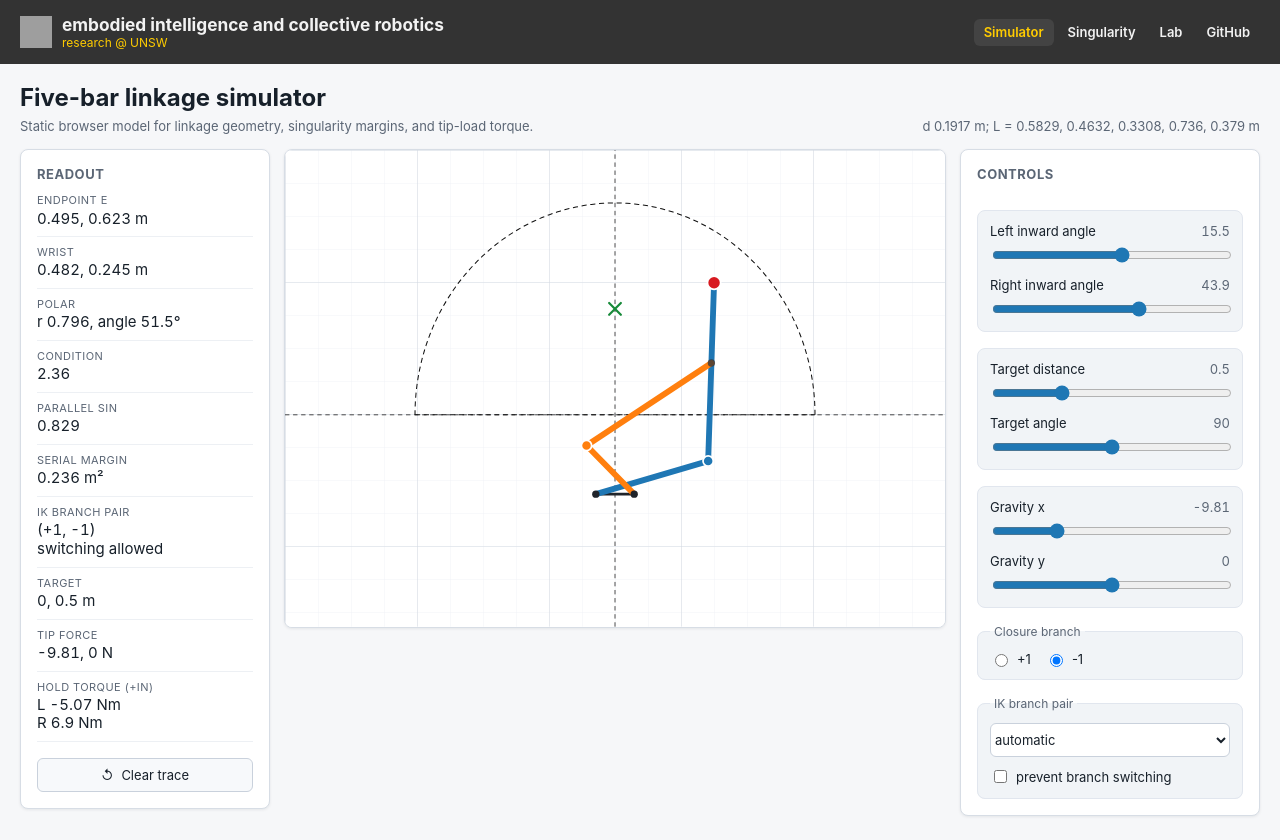
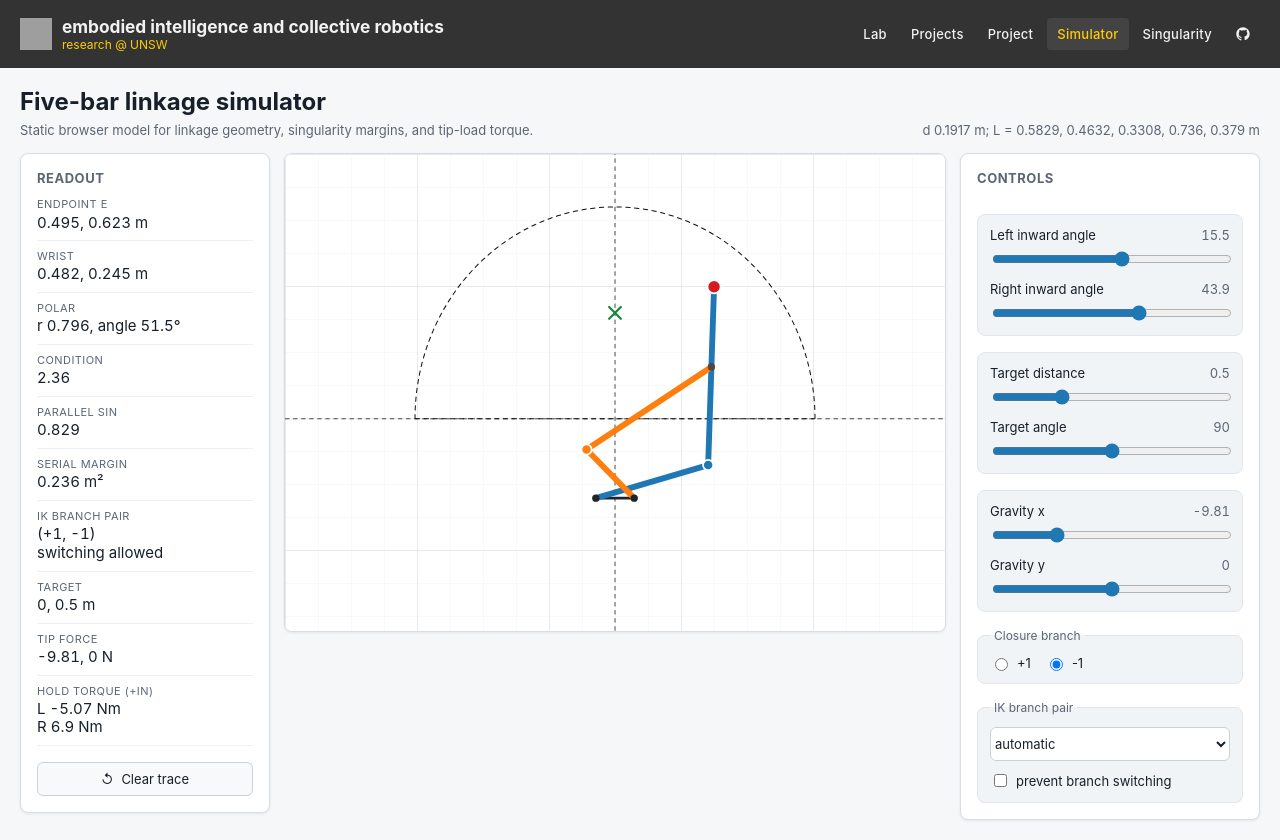
Before and after one commit to unswei/fivebar, a plain HTML site: page web/index.html in a window 1280 px wide. Drawn offline with Linux system fonts and the light colour scheme; grey boxes are pictures that could not be loaded.

Commit message:
Match lab header style

```diff
--- a/web/index.html
+++ b/web/index.html
@@ -8,20 +8,26 @@
   </head>
   <body>
     <header class="lab-header">
-      <a class="lab-brand" href="https://unswei.github.io/">
+      <a class="lab-brand" href="https://unswei.github.io/" title="embodied intelligence and collective robotics">
         <img src="https://unswei.github.io/images/eicrl-logo-32x32.png" alt="" width="32" height="32" />
-        <span>
-          <strong>embodied intelligence and collective robotics</strong>
-          <small>research @ UNSW</small>
+        <span class="lab-brand-copy">
+          <strong class="lab-title">embodied intelligence and collective robotics</strong>
+          <small class="lab-subtitle">research @ UNSW</small>
         </span>
       </a>
       <nav class="lab-nav" aria-label="Five-bar tools">
+        <a href="https://unswei.github.io/">Lab</a>
+        <a href="https://unswei.github.io/projects/">Projects</a>
+        <a href="https://unswei.github.io/projects/fivebar/">Project</a>
         <a class="active" href="./">Simulator</a>
         <a href="./singularity.html">Singularity</a>
-        <a href="https://unswei.github.io/">Lab</a>
-        <a href="https://github.com/unswei/fivebar">GitHub</a>
+        <a class="lab-nav-icon" href="https://github.com/unswei/fivebar" aria-label="Five-bar GitHub repository" title="GitHub repository">
+          <svg viewBox="0 0 24 24" aria-hidden="true" width="18" height="18">
+            <path d="M12 .5C5.65.5.5 5.65.5 12c0 5.1 3.29 9.41 7.86 10.94.58.11.79-.25.79-.56v-2.16c-3.2.7-3.87-1.37-3.87-1.37-.52-1.33-1.28-1.69-1.28-1.69-1.05-.72.08-.7.08-.7 1.16.08 1.77 1.19 1.77 1.19 1.03 1.76 2.7 1.25 3.36.96.1-.75.4-1.25.73-1.54-2.55-.29-5.23-1.28-5.23-5.68 0-1.25.45-2.28 1.18-3.08-.12-.29-.51-1.46.11-3.04 0 0 .96-.31 3.16 1.18A10.9 10.9 0 0 1 12 5.56c.98 0 1.95.13 2.86.38 2.19-1.49 3.15-1.18 3.15-1.18.63 1.58.23 2.75.12 3.04.73.8 1.17 1.83 1.17 3.08 0 4.42-2.69 5.39-5.25 5.68.41.35.78 1.05.78 2.12v3.14c0 .31.21.67.8.56A11.52 11.52 0 0 0 23.5 12C23.5 5.65 18.35.5 12 .5Z" />
+          </svg>
+        </a>
       </nav>
-      </header>
+    </header>
 
     <main class="app-shell">
       <section class="tool-heading">
--- a/web/styles.css
+++ b/web/styles.css
@@ -32,7 +32,7 @@ body {
   align-items: center;
   justify-content: space-between;
   gap: 24px;
-  min-height: 64px;
+  min-height: 68px;
   padding: 10px 20px;
   background: #333333;
   color: #f2f2f2;
@@ -43,6 +43,7 @@ body {
   align-items: center;
   gap: 10px;
   min-width: 0;
+  font-family: Oswald, Inter, "Segoe UI", system-ui, -apple-system, Arial, sans-serif;
   color: inherit;
   text-decoration: none;
 }
@@ -51,13 +52,13 @@ body {
   flex: 0 0 auto;
 }
 
-.lab-brand span {
+.lab-brand-copy {
   display: grid;
   gap: 1px;
   min-width: 0;
 }
 
-.lab-brand strong {
+.lab-title {
   overflow: hidden;
   font-size: clamp(15px, 1.35vw, 20px);
   font-weight: 680;
@@ -66,7 +67,7 @@ body {
   white-space: nowrap;
 }
 
-.lab-brand small {
+.lab-subtitle {
   color: #ffcc00;
   font-size: 12px;
   line-height: 1.1;
@@ -81,12 +82,17 @@ body {
 }
 
 .lab-nav a {
+  display: inline-flex;
+  align-items: center;
+  justify-content: center;
+  min-height: 32px;
   color: #f2f2f2;
-  border-radius: 6px;
+  border-radius: 4px;
   padding: 7px 10px;
   font-size: 13px;
-  font-weight: 560;
+  font-weight: 500;
   line-height: 1;
+  letter-spacing: 0.02em;
   text-decoration: none;
 }
 
@@ -94,6 +100,16 @@ body {
 .lab-nav a.active {
   color: #ffcc00;
   background: rgba(255, 255, 255, 0.08);
+}
+
+.lab-nav-icon {
+  width: 34px;
+  padding: 7px;
+}
+
+.lab-nav-icon svg {
+  display: block;
+  fill: currentColor;
 }
 
 .app-shell {
```
Also changed, not shown: web/singularity.html (+12 -6 lines).
